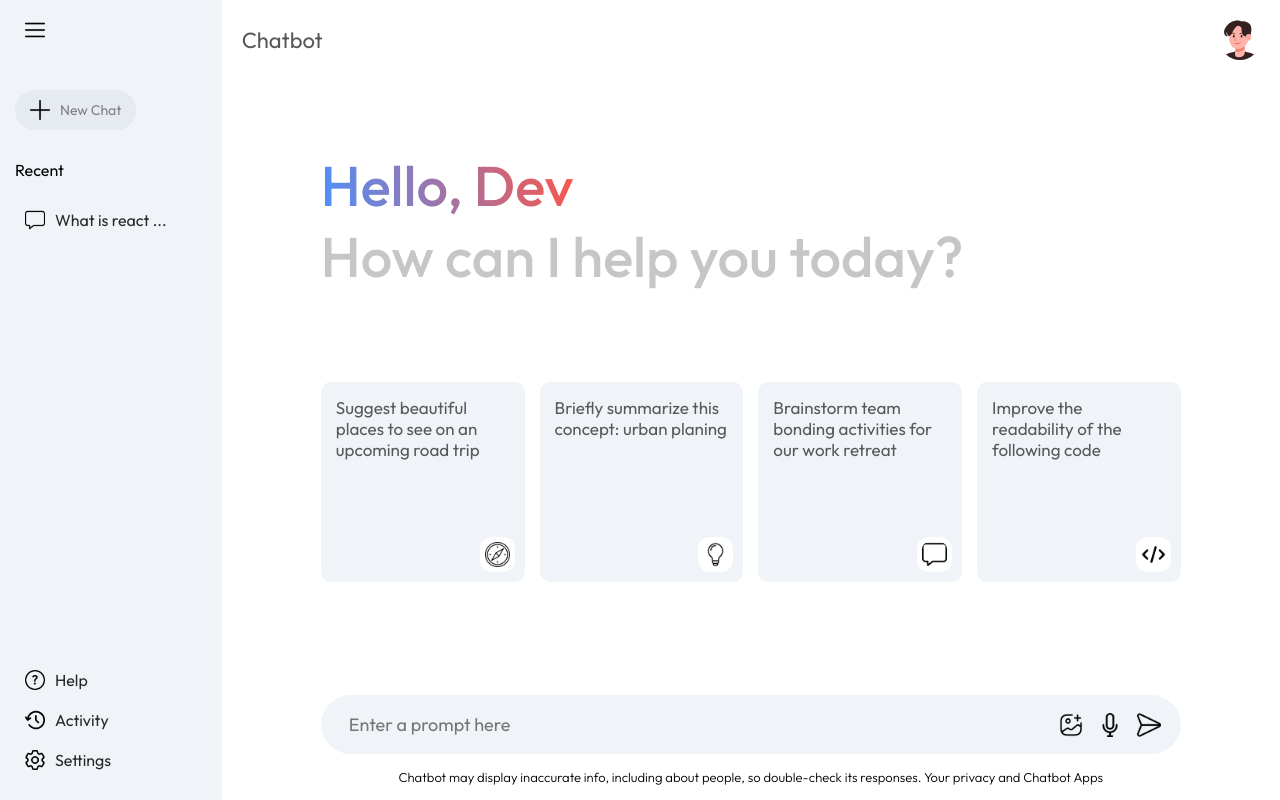
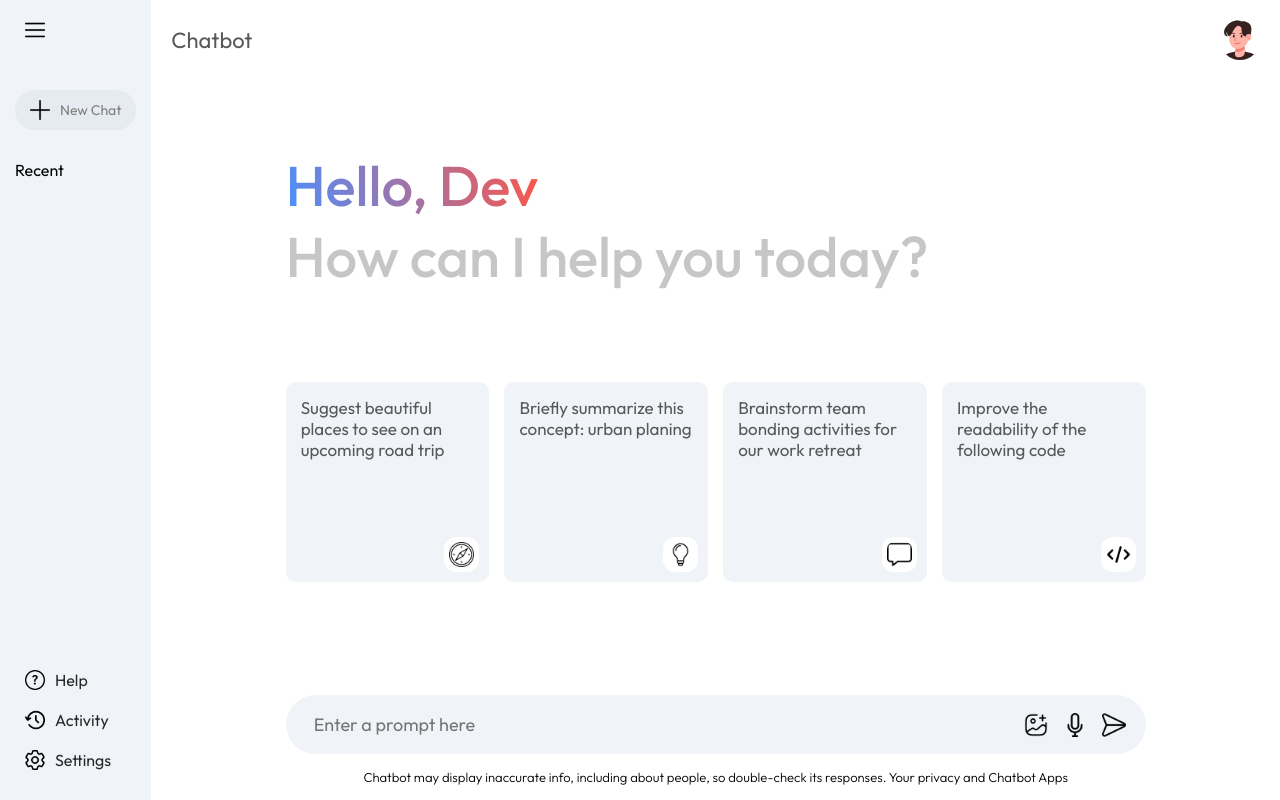
Before and after one commit to ShamsadAlam/AI-Chatbot, a React (Vite) app: page / in a window 1280 px wide. Both pictures are taken after a click on the picture 35 px from the left and 30 px from the top of the page. Built offline with nearby package versions, Linux system fonts and the light colour scheme.

Commit message:
sidebar recent prompt mapped

```diff
--- a/src/components/Sidebar/Sidebar.jsx
+++ b/src/components/Sidebar/Sidebar.jsx
@@ -1,8 +1,11 @@
-import React, { useState } from "react";
+import React, { useContext, useState } from "react";
 import "./sidebar.css";
 import { assets } from "../../assets/assets";
+import { Context } from "../../context/Context";
 const Sidebar = () => {
   const [extended, setExtended] = useState(false);
+  const { onSent, prevPrompts, setRecentPrompt } = useContext(Context);
+
   return (
     <div className="sidebar">
       <div className="top">
@@ -19,10 +22,14 @@ const Sidebar = () => {
         {extended ? (
           <div className="recent">
             <p className="recent-title">Recent</p>
-            <div className="recent-entry">
-              <img src={assets.message_icon} alt="" />
-              <p>What is react ...</p>
-            </div>
+            {prevPrompts.map((item, index) => {
+              return (
+                <div className="recent-entry">
+                  <img src={assets.message_icon} alt="" />
+                  <p>{item.slice(0, 18)}</p>
+                </div>
+              );
+            })}
           </div>
         ) : null}
       </div>
--- a/src/components/Sidebar/sidebar.css
+++ b/src/components/Sidebar/sidebar.css
@@ -1,5 +1,6 @@
 .sidebar{
     min-height: 100vh;
+    max-width: 20%;
     display: inline-flex;
     flex-direction: column;
     justify-content: space-between;
```
